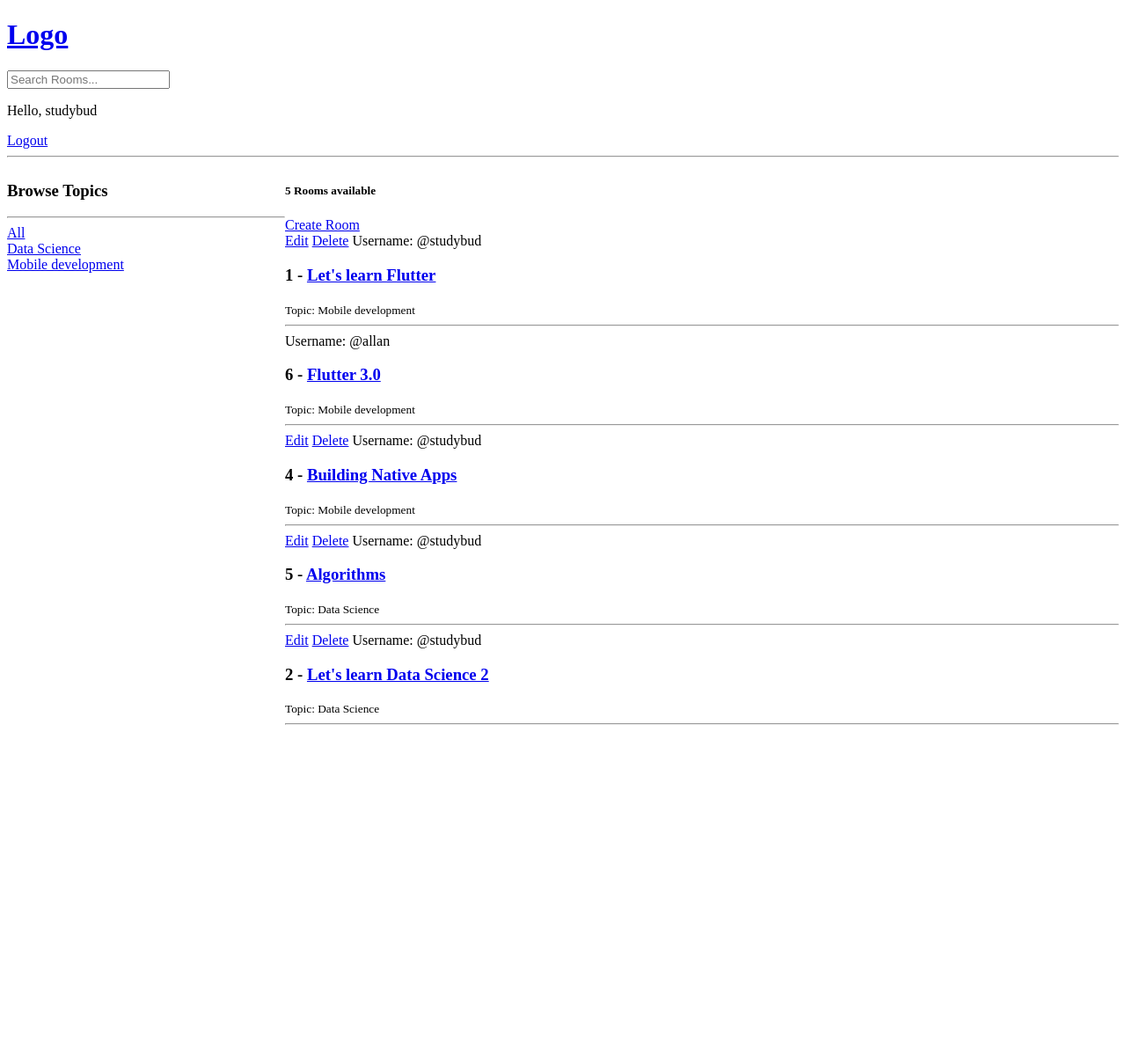
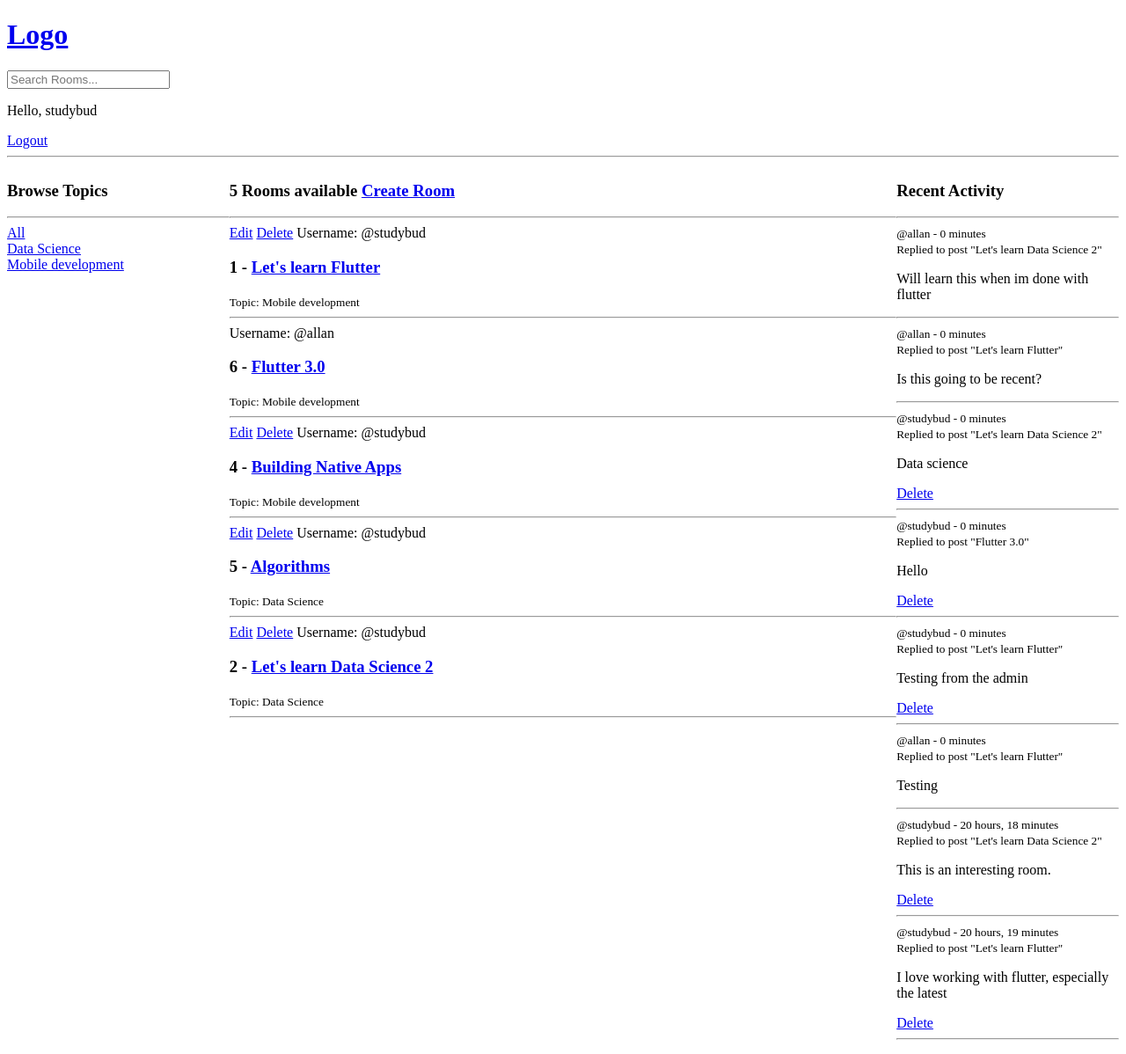
Before and after one commit to AThomas99/studybud, a Django app: page / in a window 1280 px wide. Shown: the whole page at 88% size. Before the commit the page ends 824 px from the top, so only its background shows below. Run offline with Django 4.2, Linux system fonts and the light colour scheme; a user stored in the database is signed in; data comes from the database, SQL or seed files in the repository; both versions use the stored data as it was after the commit.

Commit message:
Sidebar Activity bar with reusable components

```diff
--- a/base/models.py
+++ b/base/models.py
@@ -32,5 +32,8 @@ class Message(models.Model):
     updated = models.DateTimeField(auto_now=True)
     created = models.DateTimeField(auto_now_add=True)
 
+    class Meta:
+        ordering = ['-updated', '-created'] # ordering the latest to be ontop
+
     def __str__(self):
         return self.body[0:50]
--- /dev/null
+++ b/base/templates/base/components/browse_topics.html
@@ -0,0 +1,10 @@
+<h3>Browse Topics</h3>
+<hr>
+<div>
+    <a href="{% url 'home' %}">All</a>
+</div>
+{% for topic in topics %}
+    <div>
+        <a href="{% url 'home' %}?q={{topic.name}}">{{topic.name}}</a>
+    </div>
+{% endfor %}
--- /dev/null
+++ b/base/templates/base/components/feed_component.html
@@ -0,0 +1,12 @@
+<div>
+    {% for room in rooms %}
+        {% if request.user == room.host %}
+        <a href="{% url 'update-room' room.id  %}">Edit</a>
+        <a href="{% url 'delete-room' room.id  %}">Delete</a>
+        {% endif %}
+        <span>Username: @{{room.host.username}}</span>
+        <h3>{{ room.id }} - <a href="{% url 'room' room.id %}">{{room.name}}</a></h3>
+        <small>Topic: {{ room.topic.name }}</small>
+        <hr>
+    {% endfor %}
+</div>
--- /dev/null
+++ b/base/templates/base/components/recent_activity.html
@@ -0,0 +1,15 @@
+<h3>Recent Activity</h3>
+<hr>
+{% for room_comment in room_comments %}
+    <!-- <p>{{ room_comment }} - {{ room_comment.created|timesince }}</p> -->
+    <!-- <hr> -->
+    <div>
+        <small>@{{ room_comment.user }} - {{ room_comment.created|timesince }}</small> <br>
+        <small>Replied to post "{{ room_comment.room }}"</small>
+        <p>{{ room_comment }}</p>
+        {% if request.user == room_comment.user %}
+            <a href="{% url 'delete-comment' room_comment.id  %}">Delete</a>
+        {% endif %}
+        <hr>
+    </div>
+{% endfor %}
--- a/base/templates/base/home.html
+++ b/base/templates/base/home.html
@@ -6,39 +6,22 @@
 <style>
     .home-container{
         display: grid;
-        grid-template-columns: 1fr 3fr;
+        grid-template-columns: 1fr 3fr 1fr;
     }
 </style>
 
 <div class="home-container">
 
     <div>
-        <h3>Browse Topics</h3>
-        <hr>
-        <div>
-            <a href="{% url 'home' %}">All</a>
-        </div>
-        {% for topic in topics %}
-            <div>
-                <a href="{% url 'home' %}?q={{topic.name}}">{{topic.name}}</a>
-            </div>
-        {% endfor %}
+        {% include 'base/components/browse_topics.html' %}
     </div>
     <div>
-        <h5>{{room_count}} Rooms available</h5>
-        <a href="{% url 'create-room' %}">Create Room</a>
-        <div>
-            {% for room in rooms %}
-                {% if request.user == room.host %}
-                <a href="{% url 'update-room' room.id  %}">Edit</a>
-                <a href="{% url 'delete-room' room.id  %}">Delete</a>
-                {% endif %}
-                <span>Username: @{{room.host.username}}</span>
-                <h3>{{ room.id }} - <a href="{% url 'room' room.id %}">{{room.name}}</a></h3>
-                <small>Topic: {{ room.topic.name }}</small>
-                <hr>
-            {% endfor %}
-        </div>
+        <h3>{{room_count}} Rooms available <a href="{% url 'create-room' %}">Create Room</a></h3>
+        <hr>
+        {% include 'base/components/feed_component.html' %}
+    </div>
+    <div>
+        {% include 'base/components/recent_activity.html' %}
     </div>
 </div>
 {% endblock %}
--- a/base/views.py
+++ b/base/views.py
@@ -88,11 +88,13 @@ def home(request):
     topics = Topic.objects.all()
 
     room_count = rooms.count()
+    room_comments = Message.objects.filter(Q(room__topic__name__icontains=q)) # Filters and search for rooms and related topics
 
     context = {
         'rooms': rooms,
         'topics': topics,
         'room_count': room_count,
+        'room_comments': room_comments,
     }
     return render(request, 'base/home.html', context)
 
```
Also changed, not shown: db.sqlite3.
